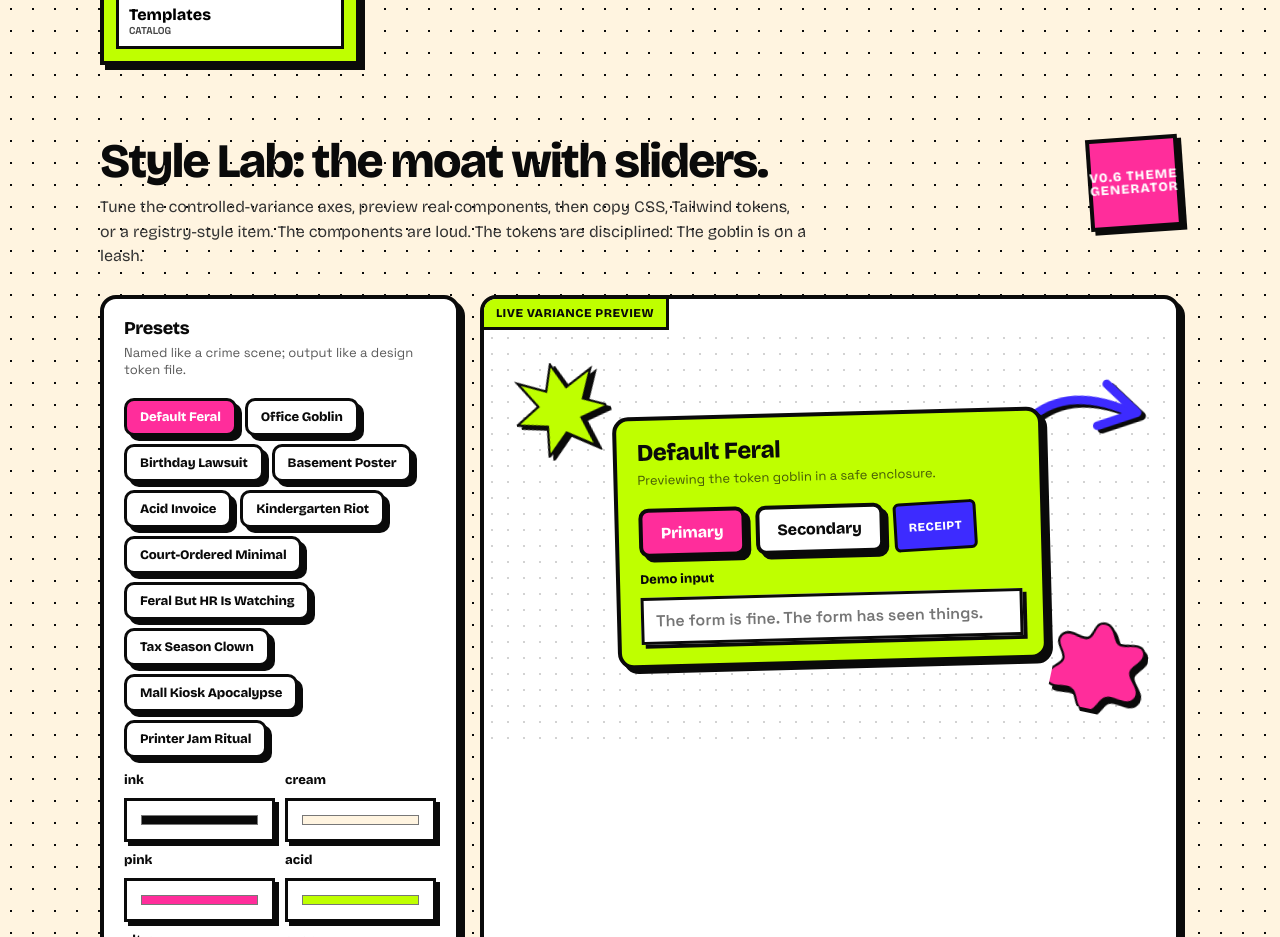
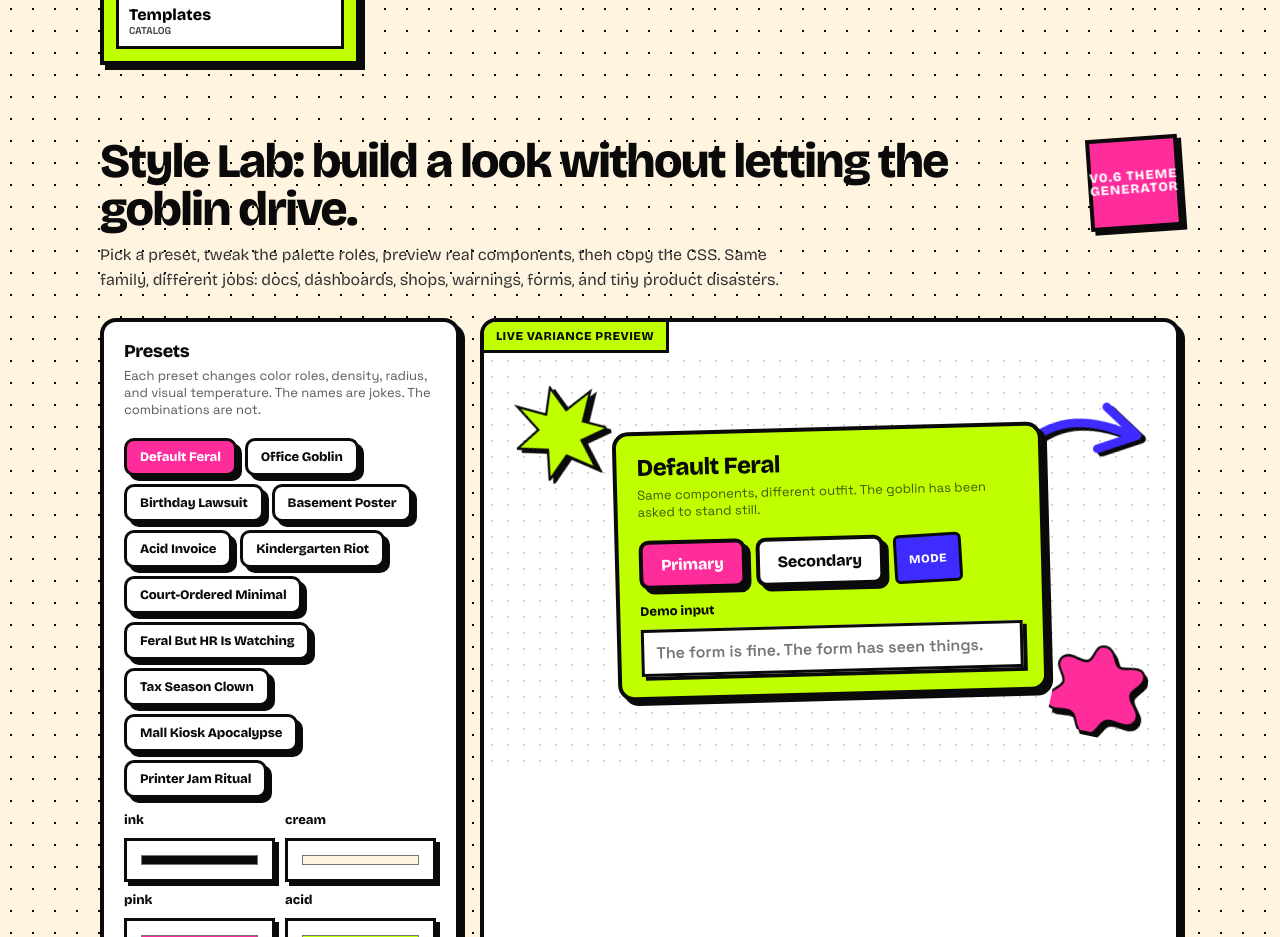
Before and after one commit to HarrowHaus/feral-ui, a React (Vite) app: page / in a window 1280 px wide. Shown: the part 8340-9277 px from the top of the page. Built offline with nearby package versions, Linux system fonts and the light colour scheme.

Commit message:
style: redesign lab presets by palette role

```diff
--- a/src/features/style-lab.tsx
+++ b/src/features/style-lab.tsx
@@ -169,8 +169,8 @@ export function StyleLab() {
     <section className="site-section" id="style-lab">
       <div className="site-section-head">
         <div>
-          <h2>Style Lab: the moat with sliders.</h2>
-          <p className="site-section-intro">Tune the controlled-variance axes, preview real components, then copy CSS, Tailwind tokens, or a registry-style item. The components are loud. The tokens are disciplined. The goblin is on a leash.</p>
+          <h2>Style Lab: build a look without letting the goblin drive.</h2>
+          <p className="site-section-intro">Pick a preset, tweak the palette roles, preview real components, then copy the CSS. Same family, different jobs: docs, dashboards, shops, warnings, forms, and tiny product disasters.</p>
         </div>
         <FeralStamp tone="pink">v0.6 theme generator</FeralStamp>
       </div>
@@ -179,7 +179,7 @@ export function StyleLab() {
         <Card tone="paper" press={false} className="feral-style-lab-controls">
           <CardHeader>
             <CardTitle>Presets</CardTitle>
-            <CardDescription>Named like a crime scene; output like a design token file.</CardDescription>
+            <CardDescription>Each preset changes color roles, density, radius, and visual temperature. The names are jokes. The combinations are not.</CardDescription>
           </CardHeader>
           <CardContent className="site-stack">
             <div className="feral-preset-grid" role="list" aria-label="Style presets">
@@ -219,13 +219,13 @@ export function StyleLab() {
             <Card tone="acid" radius="none" tilt="left">
               <CardHeader>
                 <CardTitle>{state.label}</CardTitle>
-                <CardDescription>Previewing the token goblin in a safe enclosure.</CardDescription>
+                <CardDescription>Same components, different outfit. The goblin has been asked to stand still.</CardDescription>
               </CardHeader>
               <CardContent className="site-stack">
                 <div style={{ display: "flex", gap: 10, flexWrap: "wrap" }}>
                   <Button tone="pink">Primary</Button>
                   <Button tone="paper">Secondary</Button>
-                  <Badge tone="ultra">Receipt</Badge>
+                  <Badge tone="ultra">Mode</Badge>
                 </div>
                 <Field>
                   <Label htmlFor="lab-demo-input">Demo input</Label>
```
